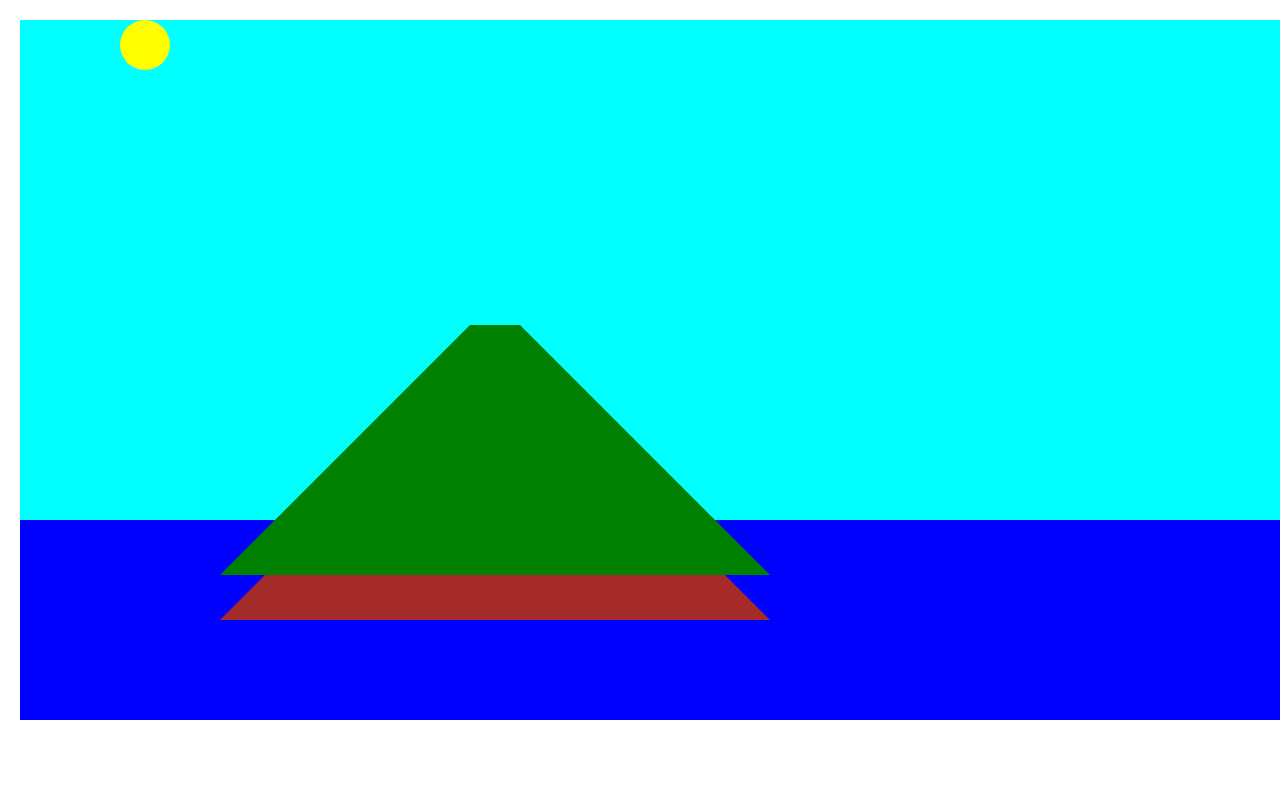
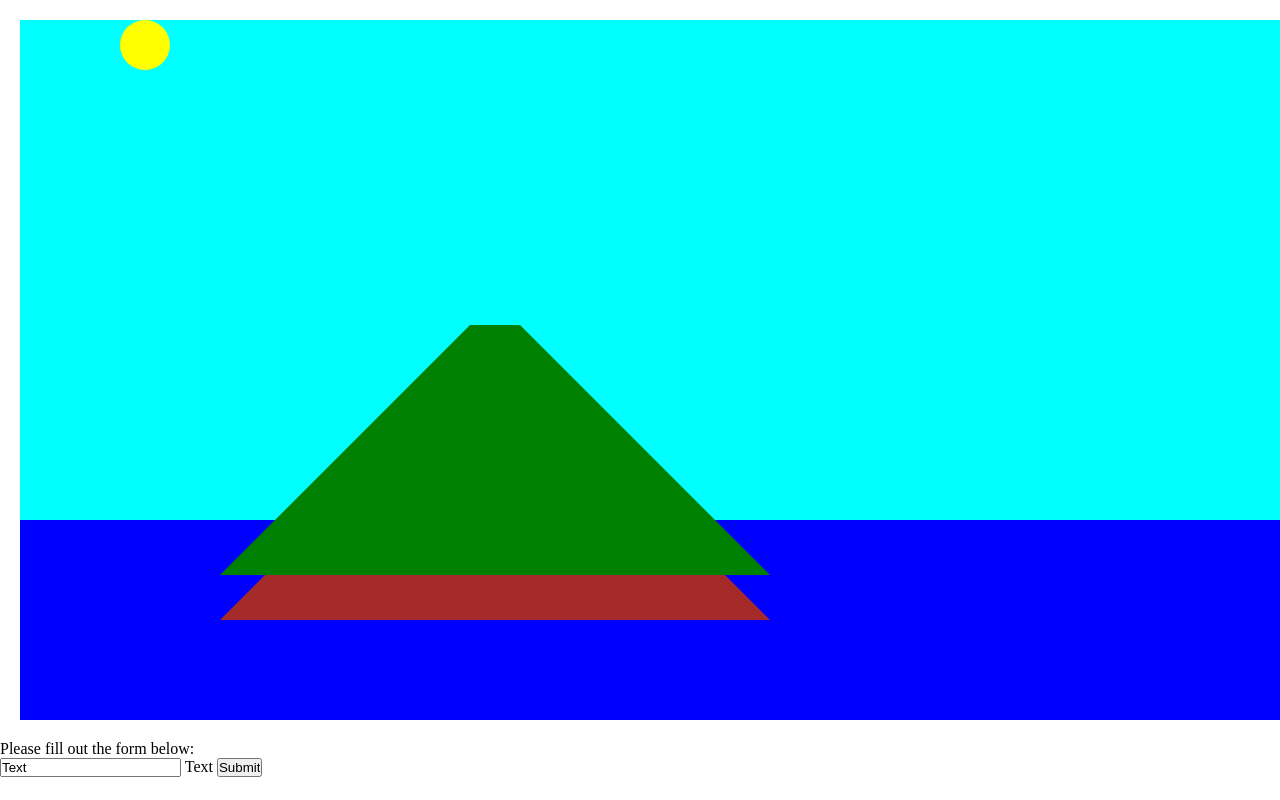
Before and after one commit to hurstacy/picasso, a plain HTML site: page index.html in a window 1280 px wide. Drawn offline with Linux system fonts and the light colour scheme.

Commit message:
add file submit

```diff
--- a/index.html
+++ b/index.html
@@ -15,5 +15,11 @@
 <div class="triangle-up"></div>
 <div class="triangle-down"></div>
 </section>
+<p>Please fill out the form below:</p>
+<form>
+   <input type="text" value="Text">
+<label for="text">Text</label>
+<input type="submit" value="Submit">
+</form>
 </body>
 </html>
```
